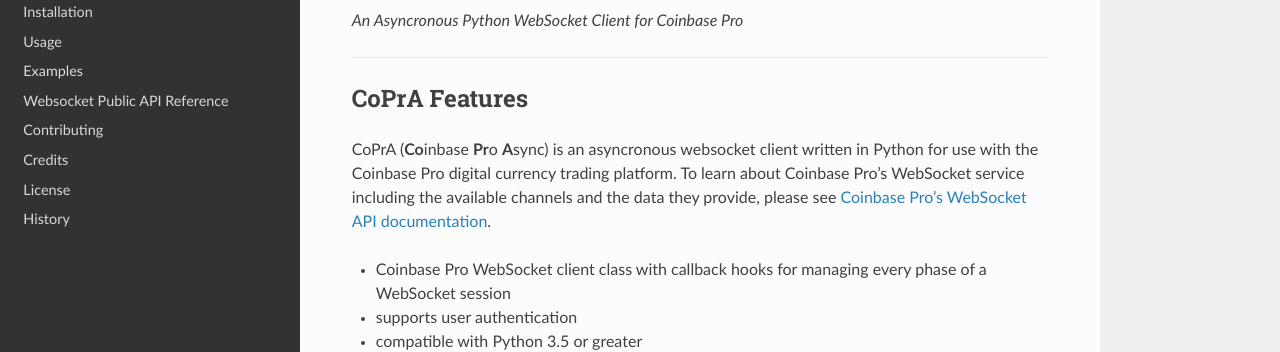
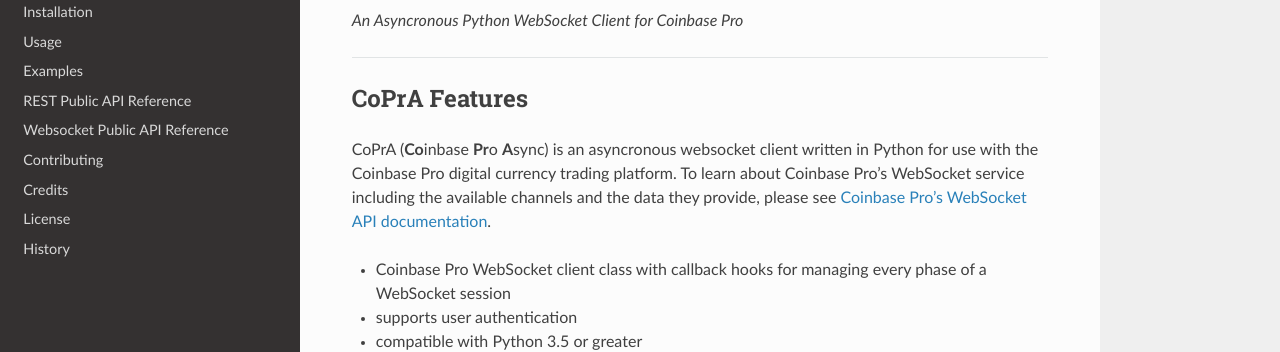
Before and after one commit to tpodlaski/copra, a Sphinx documentation site: the page built from docs/index.rst, in a window 1280 px wide. Shown: the part 224-576 px from the top of the page. Built offline with Sphinx 7.4.7 and the Read the Docs theme 2.0.0, drawn with Linux system fonts in a browser that asks for light colours.

Commit message:
Documentation updates.

```diff
--- a/docs/contents.rst
+++ b/docs/contents.rst
@@ -5,6 +5,7 @@
    installation
    usage
    examples
+   source/copra.rest
    source/copra.websocket
    contributing
    authors
```
